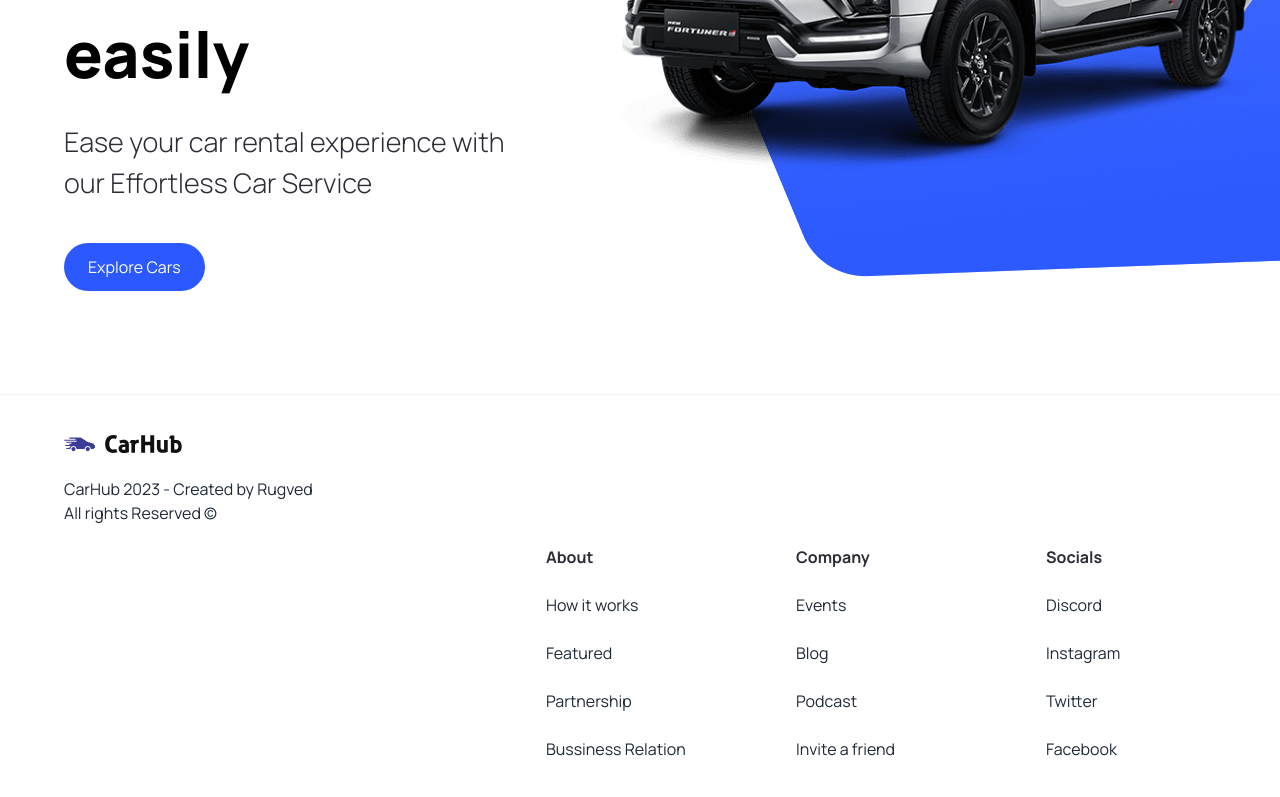
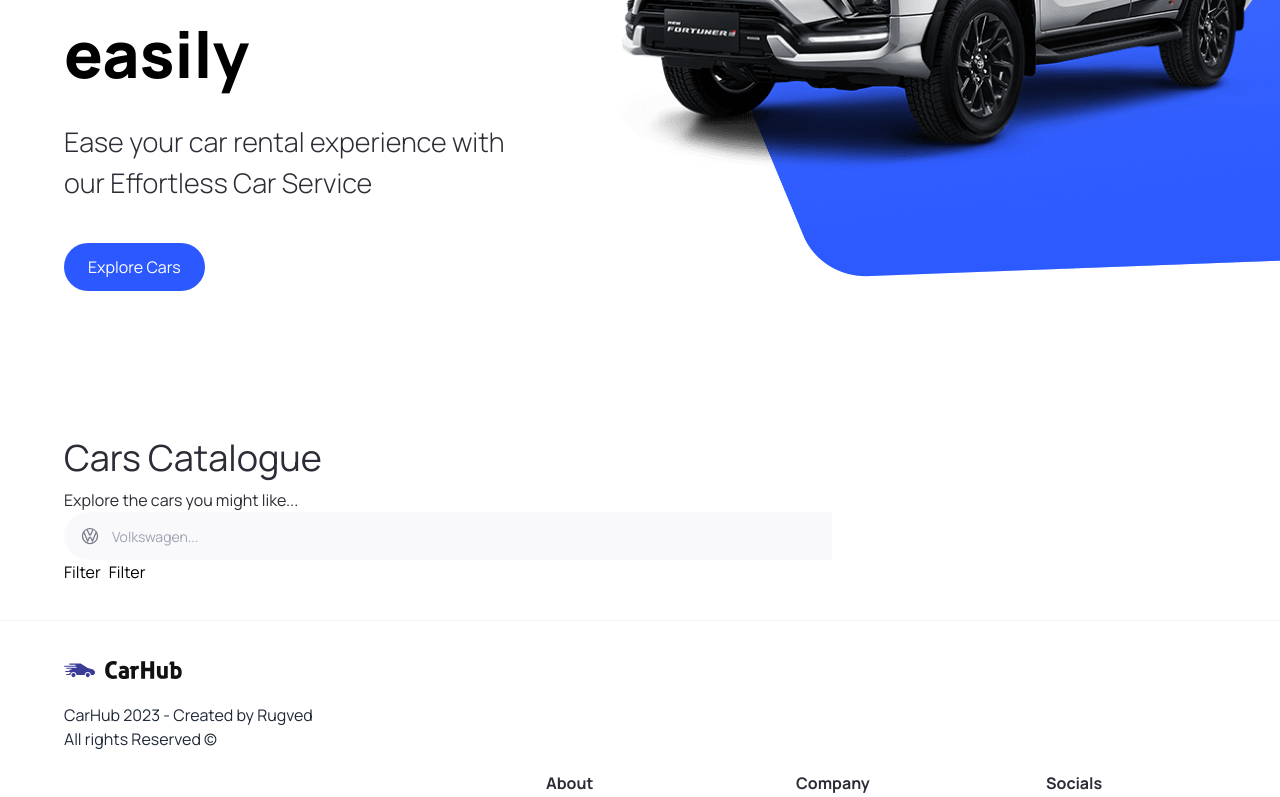
Before and after one commit to Rugved7/CarHub-Next-App, a Next.js app: page / in a window 1280 px wide. Shown: the part 426-1223 px from the top of the page. Built offline with nearby package versions, Linux system fonts and the light colour scheme.

Commit message:
SearchCar functionality added

```diff
--- a/app/page.tsx
+++ b/app/page.tsx
@@ -1,10 +1,30 @@
-import { Hero } from "@/components";
+import { Filter, Hero, Search } from "@/components";
 import Image from "next/image";
 
 export default function Home() {
   return (
     <main className="overflow-hidden">
-    <Hero/>
+      <Hero />
+
+      {/* cars catalogue section  */}
+      <div className="mt-12 padding-x padding-y max-width" id="discover">
+        <div className="home__text-container">
+          <h1 className="text-4xl">Cars Catalogue</h1>
+          <p>Explore the cars you might like...</p>
+        </div>
+
+        {/* Create The Filters */}
+        <div className="home__filter">
+          {/* Include the Search component for the search bar */}
+          <Search />
+
+          <div className="home__filter-container">
+            {/* Ṭitle is passed as props here */}
+            <Filter title="fuel" />
+            <Filter title="year" />
+          </div>
+        </div>
+      </div>
     </main>
   );
 }
--- /dev/null
+++ b/components/Filter.tsx
@@ -0,0 +1,7 @@
+import React from 'react'
+
+export default function Filter() {
+  return (
+    <div>Filter</div>
+  )
+}
--- /dev/null
+++ b/components/Search.tsx
@@ -0,0 +1,24 @@
+"use client";
+import { useState } from "react"; // to know what state of car is being used
+import React from "react";
+import { SearchCar } from ".";
+
+export default function Search() {
+  const [manufacturer, setManufacturer] = useState("");
+
+  const handleSubmit = () => {
+    console.log("submit");
+  };
+
+  return (
+    <form className="searchbar" onSubmit={handleSubmit}>
+      <div className="searchbar__item">
+        {/* Here we will render the search manufacturer component */}
+        <SearchCar
+          manufacturer={manufacturer}  // the state of manufacturer is sent as props to the SearchCar component
+          setManufacturer={setManufacturer}
+        />
+      </div>
+    </form>
+  );
+}
--- /dev/null
+++ b/components/SearchCar.tsx
@@ -0,0 +1,99 @@
+"use client"
+
+import Image from "next/image";
+import { Fragment, useState } from "react";
+import { Combobox, Transition } from "@headlessui/react";
+import { manufacturers } from "@/constants";
+import { SearchCarprops } from "@/types";
+
+const SearchManufacturer = ({ manufacturer, setManufacturer }: SearchCarprops) => {
+  const [query, setQuery] = useState("");
+
+  const filteredManufacturers =
+    query === ""
+      ? manufacturers
+      : manufacturers.filter((item) =>
+          item
+            .toLowerCase()
+            .replace(/\s+/g, "")
+            .includes(query.toLowerCase().replace(/\s+/g, ""))
+        );
+
+  return (
+    <div className='search-manufacturer'>
+      <Combobox value={manufacturer} onChange={setManufacturer}>
+        <div className='relative w-full'>
+          {/* Button for the combobox. Click on the icon to see the complete dropdown */}
+          <Combobox.Button className='absolute top-[14px]'>
+            <Image
+              src='/car-logo.svg'
+              width={20}
+              height={20}
+              className='ml-4'
+              alt='car logo'
+            />
+          </Combobox.Button>
+
+          {/* Input field for searching */}
+          <Combobox.Input
+            className='search-manufacturer__input'
+            displayValue={(item: string) => item}
+            onChange={(event) => setQuery(event.target.value)} // Update the search query when the input changes
+            placeholder='Volkswagen...'
+          />
+
+          {/* Transition for displaying the options */}
+          <Transition
+            as={Fragment} // group multiple elements without introducing an additional DOM node i.e., <></>
+            leave='transition ease-in duration-100'
+            leaveFrom='opacity-100'
+            leaveTo='opacity-0'
+            afterLeave={() => setQuery("")} // Reset the search query after the transition completes
+          >
+            <Combobox.Options
+              className='absolute mt-1 max-h-60 w-full overflow-auto rounded-md bg-white py-1 text-base shadow-lg ring-1 ring-black ring-opacity-5 focus:outline-none sm:text-sm'
+              static
+            >
+              {filteredManufacturers.length === 0 && query !== "" ? (
+                <Combobox.Option
+                  value={query}
+                  className='search-manufacturer__option'
+                >
+                  Create "{query}"
+                </Combobox.Option>
+              ) : (
+                filteredManufacturers.map((item) => (
+                  <Combobox.Option
+                    key={item}
+                    className={({ active }) =>
+                      `relative search-manufacturer__option ${
+                        active ? "bg-primary-blue text-white" : "text-gray-900"
+                      }`
+                    }
+                    value={item}
+                  >
+                    {({ selected, active }) => (
+                      <>
+                        <span className={`block truncate ${selected ? "font-medium" : "font-normal"}`}>
+                          {item}
+                        </span>
+
+                        {/* Show an active blue background color if the option is selected */}
+                        {selected ? (
+                          <span className={`absolute inset-y-0 left-0 flex items-center pl-3 ${active? "text-white": "text-pribg-primary-purple"}`}
+                          ></span>
+                        ) : null}
+                      </>
+                    )}
+                  </Combobox.Option>
+                ))
+              )}
+            </Combobox.Options>
+          </Transition>
+        </div>
+      </Combobox>
+    </div>
+  );
+};
+
+export default SearchManufacturer;
--- a/package.json
+++ b/package.json
@@ -9,6 +9,7 @@
     "lint": "next lint"
   },
   "dependencies": {
+    "@headlessui/react": "^1.7.16",
     "@types/node": "20.4.9",
     "@types/react": "18.2.19",
     "@types/react-dom": "18.2.7",
--- a/types/index.ts
+++ b/types/index.ts
@@ -8,3 +8,8 @@
   handleClick?: MouseEventHandler<HTMLButtonElement>;
   btnType?: "button" | "submit";
 }
+
+export interface SearchCarprops{
+  manufacturer : String
+  setManufacturer : (manufacturer:string) => void
+}
```
Also changed, not shown: components/index.ts (+7 -1 lines), 1 other file (tests, documents, lock files or other folders).
